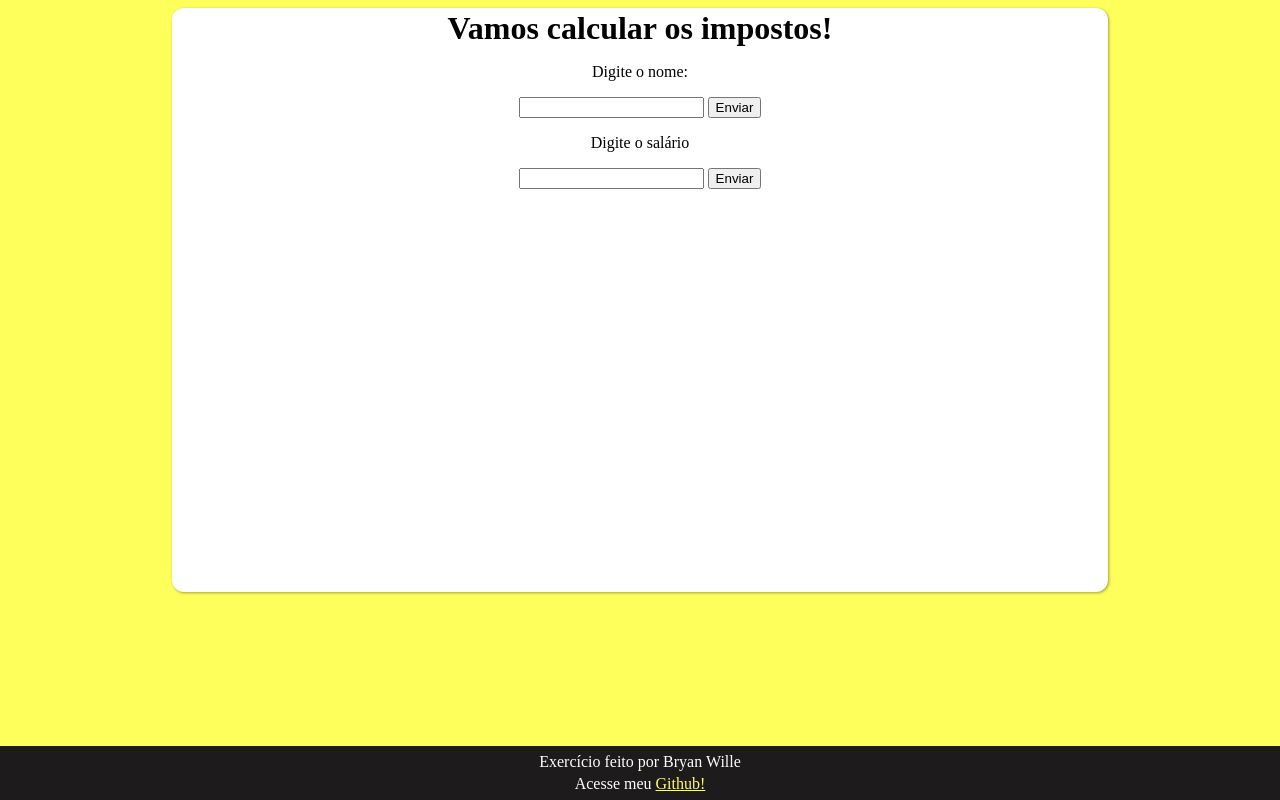
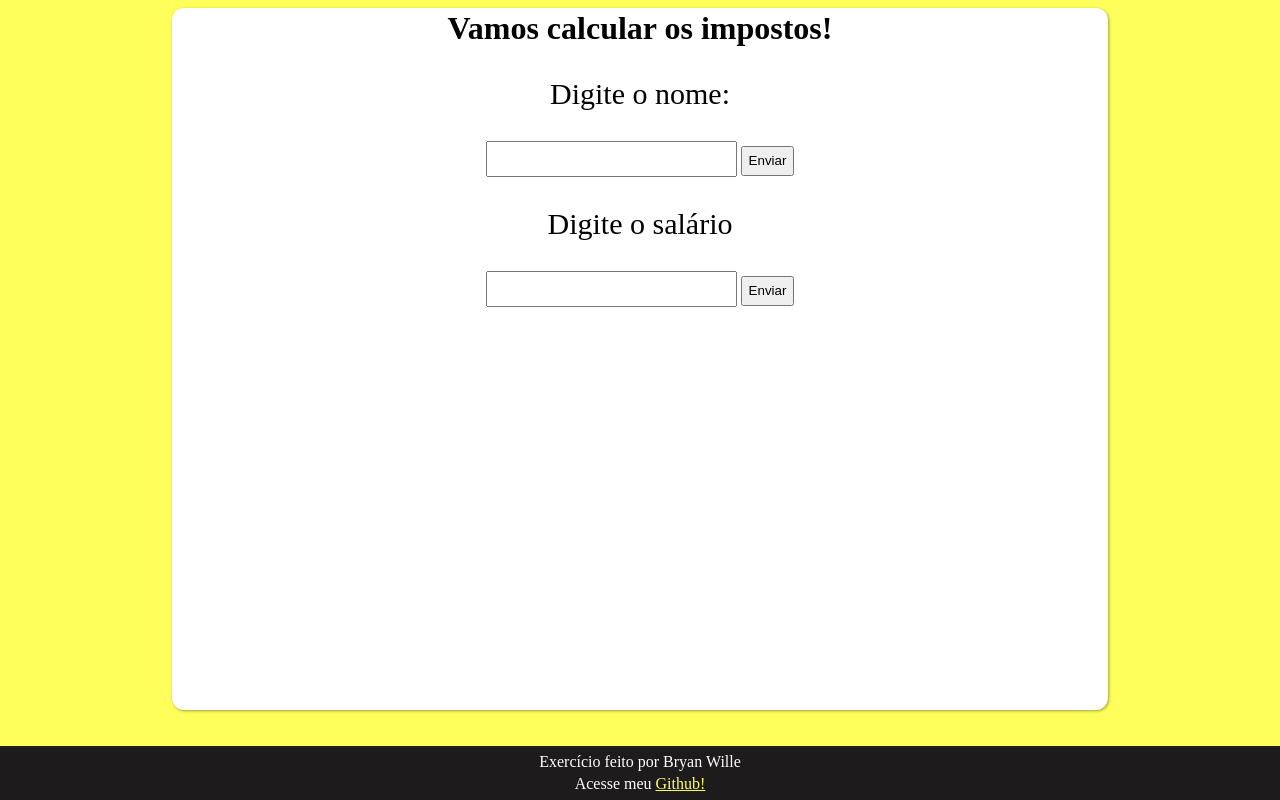
Before and after one commit to BryanWille/projetos-javascript, a plain HTML site: page Exercícios práticos/faculdade/c06ex07.html in a window 1280 px wide. Drawn offline with Linux system fonts and the light colour scheme.

Commit message:
Melhorando o layout

```diff
--- a/Exercícios práticos/faculdade/c06ex07.html
+++ b/Exercícios práticos/faculdade/c06ex07.html
@@ -14,10 +14,10 @@
         <article>
             <p>Digite o nome:</p>
             <input type="text" id="nome">
-            <input type="submit" value="Enviar" onclick="nome()">
+            <input type="submit" class="confirmar" value="Enviar" onclick="nome()">
             <p id="nomeP">Digite o salário</p>
             <input type="text" id="salario">
-            <input type="submit" value="Enviar" onclick="imposto()">
+            <input type="submit" class="confirmar" value="Enviar" onclick="imposto()">
             <p id="resultado"></p>
         </article>
     </span>
--- a/Exercícios práticos/faculdade/style/style.css
+++ b/Exercícios práticos/faculdade/style/style.css
@@ -15,7 +15,7 @@ span{
     padding: 2px 0px 30% 0px;
     margin-right: 13%;
     margin-left: 13%;
-    margin-bottom: 3%;
+    margin-bottom: auto;
 }
 p#resultado{
     font-size: x-large;
@@ -23,7 +23,17 @@ p#resultado{
 article{
     text-align: center;
 }
-
+article > p {
+    font-size: 30px;
+}
+#salario, #nome {
+    height: 30px;
+    font-size: 14pt;
+}
+.confirmar{
+    width: auto;
+    height: 30px;
+}
 footer{
     position: fixed;
     left: 0;
```
